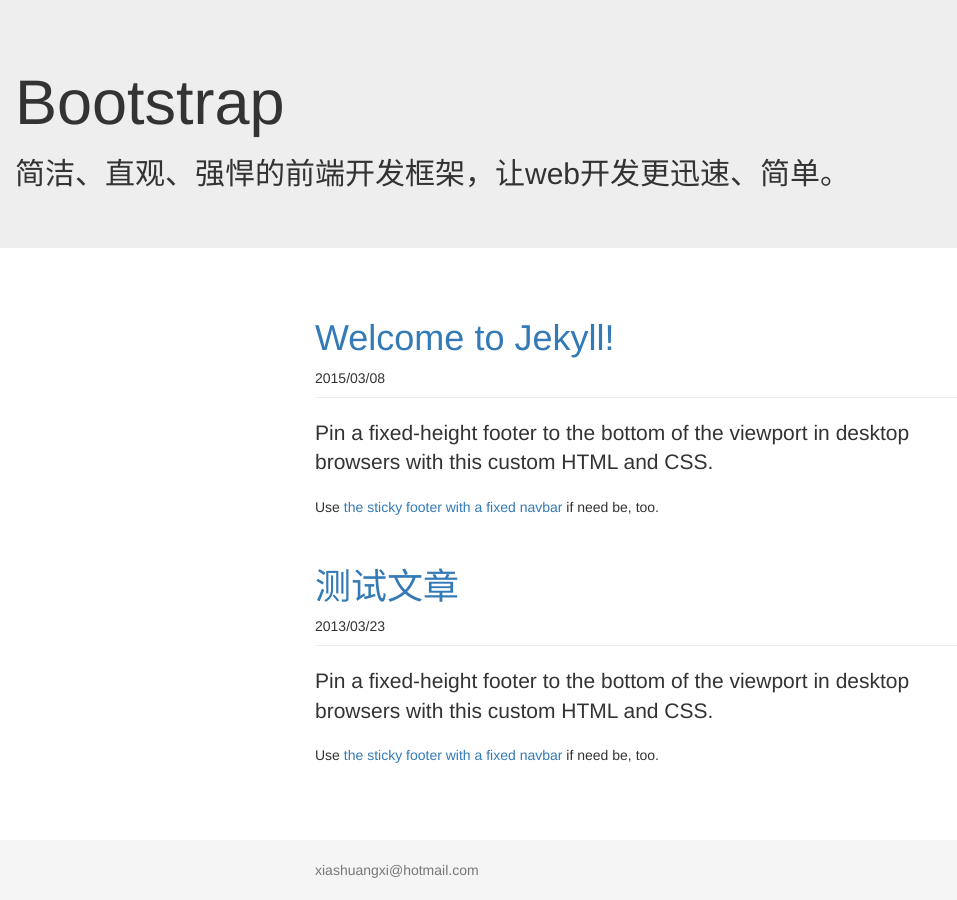
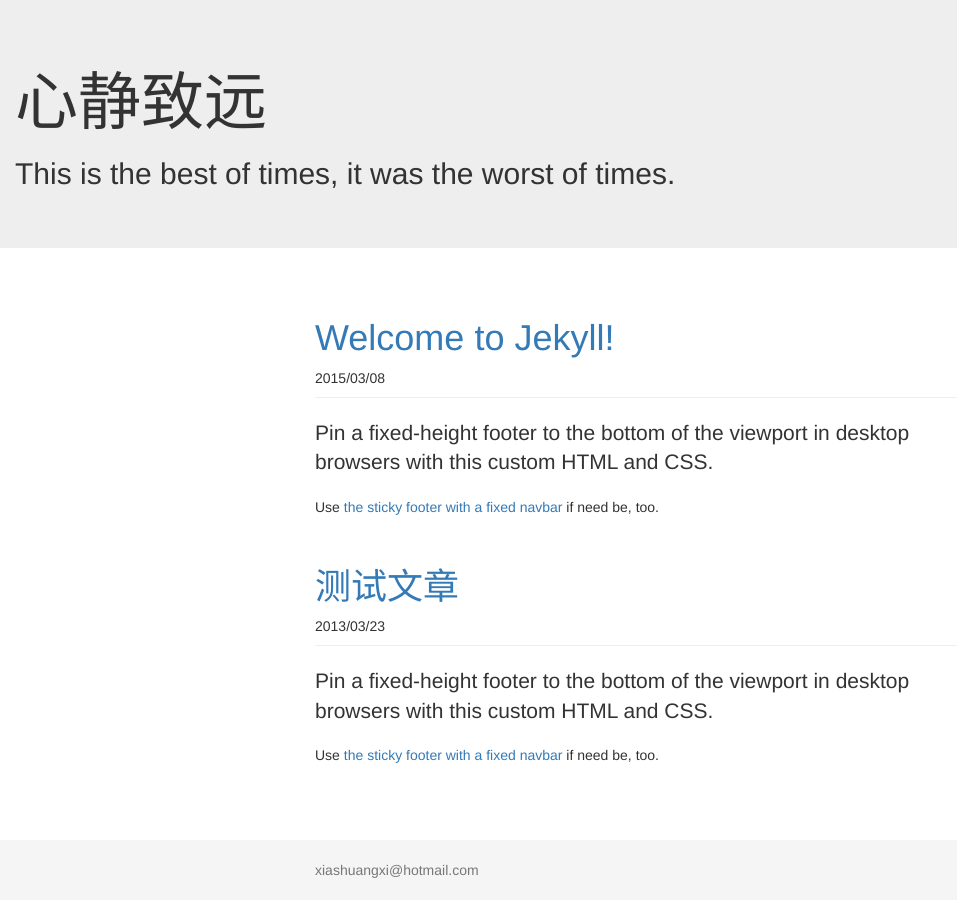
Before and after one commit to jinchangle/xiashuangxi.github.io, a Jekyll site: the page built from index.html, in a window 1280 px wide. Shown: the whole page, without its empty margins (0-957 px from the left). Built offline with Jekyll 4.4.1, drawn with Linux system fonts in a browser that asks for light colours.

Commit message:
Changes to be committed: 	modified:   _includes/banner.html

```diff
--- a/_includes/banner.html
+++ b/_includes/banner.html
@@ -1,6 +1,6 @@
 <div class="jumbotron masthead">
     <div class="container">
-        <h1>Bootstrap</h1>
-        <h2>简洁、直观、强悍的前端开发框架，让web开发更迅速、简单。</h2>
+        <h1>心静致远</h1>
+        <h2>This is the best of times, it was the worst of times.</h2>
     </div>
 </div>
```
